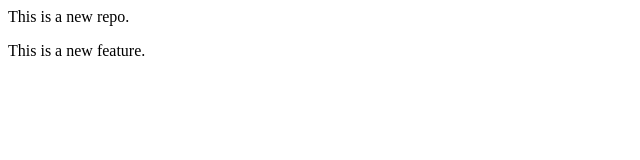
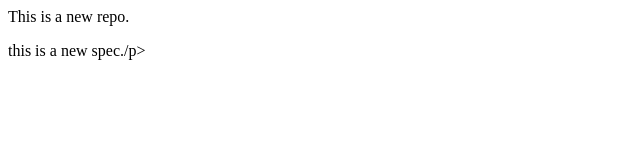
Before and after one commit to nik1740/Localrepo, a plain HTML site: page index.html in a window 1280 px wide. Shown: the full height of the page, 0-640 px from the left. Drawn offline with Linux system fonts and the light colour scheme.

Commit message:
New spec

```diff
--- a/index.html
+++ b/index.html
@@ -1,2 +1,2 @@
 <p>This is a new repo.</p>
-<p>This is a new feature.</p>
+<p>this is a new spec./p>
```
